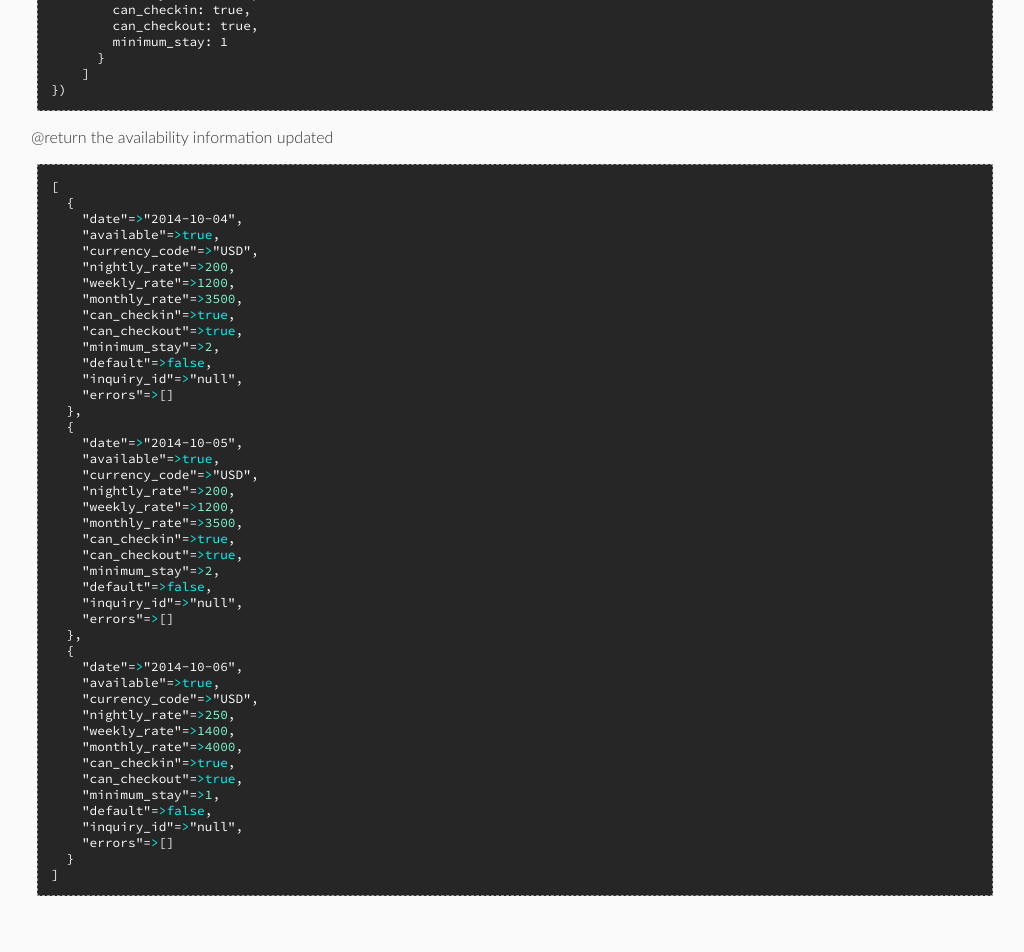
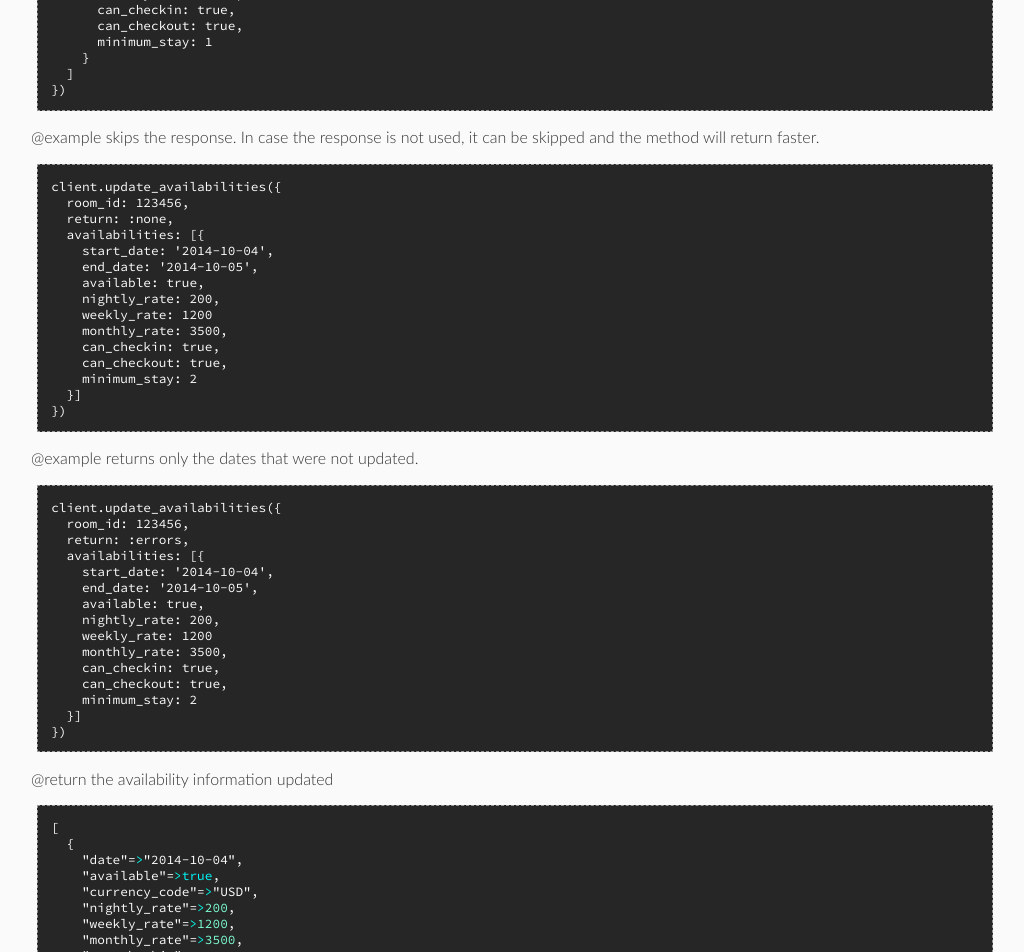
Before and after one commit to roomorama/roomorama-api, a plain HTML site: page doc/RoomoramaApi/Host/Availabilities.html in a window 1280 px wide. Shown: the part 1680-2632 px from the top of the page, without its empty margins (249-1273 px from the left). Drawn offline with Linux system fonts and the light colour scheme.

Commit message:
Updates docs

```diff
--- a/doc/RoomoramaApi/Host/Availabilities.html
+++ b/doc/RoomoramaApi/Host/Availabilities.html
@@ -238,6 +238,43 @@
   ]
 })</pre>
 
+<p>@example skips the response. In case the response is not used, it can be
+skipped and the method will return faster.</p>
+
+<pre>client.update_availabilities({
+  room_id: 123456,
+  return: :none,
+  availabilities: [{
+    start_date: &#39;2014-10-04&#39;,
+    end_date: &#39;2014-10-05&#39;,
+    available: true,
+    nightly_rate: 200,
+    weekly_rate: 1200
+    monthly_rate: 3500,
+    can_checkin: true,
+    can_checkout: true,
+    minimum_stay: 2
+  }]
+})</pre>
+
+<p>@example returns only the dates that were not updated.</p>
+
+<pre>client.update_availabilities({
+  room_id: 123456,
+  return: :errors,
+  availabilities: [{
+    start_date: &#39;2014-10-04&#39;,
+    end_date: &#39;2014-10-05&#39;,
+    available: true,
+    nightly_rate: 200,
+    weekly_rate: 1200
+    monthly_rate: 3500,
+    can_checkin: true,
+    can_checkout: true,
+    minimum_stay: 2
+  }]
+})</pre>
+
 <p>@return the availability information updated</p>
 
 <pre class="ruby">[
@@ -290,8 +327,10 @@
 
 
           <div class="method-source-code" id="update_availabilities-source">
-            <pre><span class="ruby-comment"># File lib/roomorama_api/host/availabilities.rb, line 139</span>
+            <pre><span class="ruby-comment"># File lib/roomorama_api/host/availabilities.rb, line 173</span>
 <span class="ruby-keyword">def</span> <span class="ruby-identifier">update_availabilities</span>(<span class="ruby-identifier">availabilities_hash</span>)
+  <span class="ruby-identifier">response_type</span> = <span class="ruby-identifier">availabilities_hash</span>[<span class="ruby-value">:response</span>] <span class="ruby-operator">||</span> <span class="ruby-string">&#39;successes&#39;</span>
+  <span class="ruby-identifier">url</span> = <span class="ruby-node">&quot;#{host_availabilities_url(availabilities_hash)}?return=#{response_type}&quot;</span>
   <span class="ruby-identifier">auth_put</span>(<span class="ruby-identifier">host_availabilities_url</span>(<span class="ruby-identifier">availabilities_hash</span>), <span class="ruby-identifier">availabilities_hash</span>[<span class="ruby-value">:availabilities</span>])
 <span class="ruby-keyword">end</span></pre>
           </div>
```
Also changed, not shown: 1 other file. Lines whose indentation alone changed are shown as unchanged.
